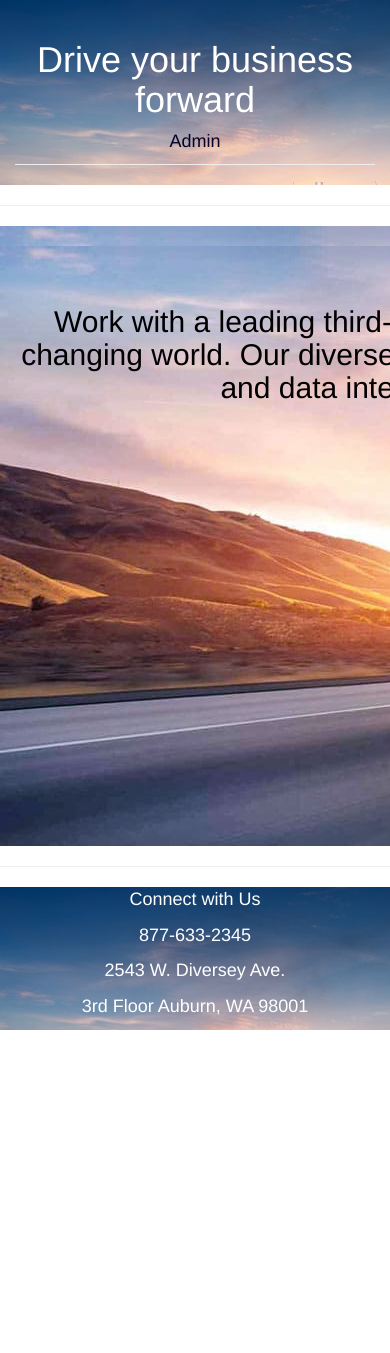
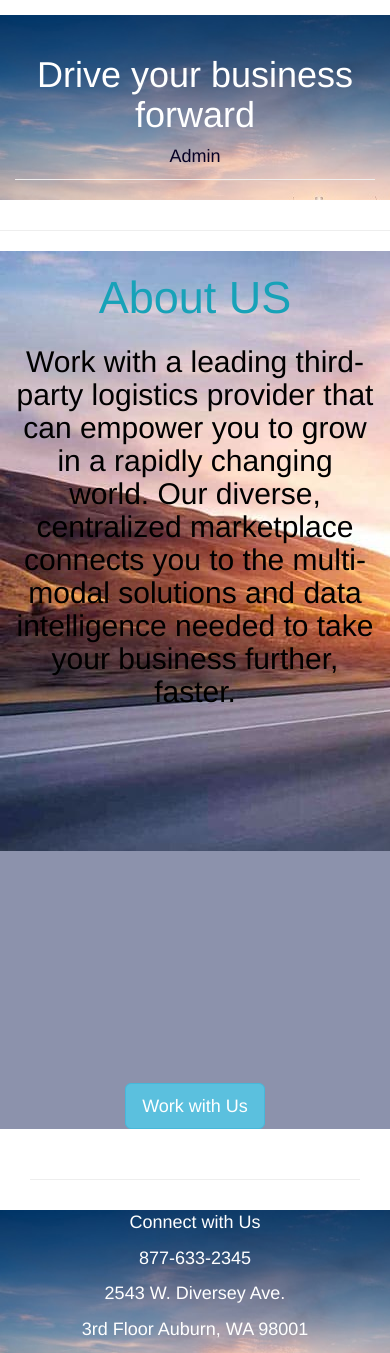
Before and after one commit to KaurEkampreet/TruckLoad, a PHP site: page /views/home.html in a window 390 px wide; the page is wider, and only the part inside the window is pictured. Before the commit the page ends 1030 px from the top of that part, so only its background shows below. Run offline with PHP 8.4, Linux system fonts and the light colour scheme.

Commit message:
Edited the styles and views to improve appearance and to make application responsive

```diff
--- a/styles/truckload.css
+++ b/styles/truckload.css
@@ -16,22 +16,22 @@ a {
 }
 
 .col-md-8 {
-    background-color: #3f9fb5;
+    background-color: #8C92AC;
     background-image: url("../images/truckings.jpg");
     background-repeat: no-repeat;
     text-align: center;
-    height: 600px;
-    width: 1308px;
+    max-width: 100%;
+    height: auto;
 }
 
 .container {
-    background-color: #3f9fb5;
+    background-color: #8C92AC;
     background-image: url("../images/truckings.jpg");
     background-position-y: center;
     background-repeat: no-repeat;
     color: black;
-    height: 600px;
-    width: 1308px;
+    max-width: 100%;
+    height: auto;
 }
 
 .container-fluid {
@@ -39,6 +39,8 @@ a {
     color: white;
     background-margin: 100px;
     text-align: center;
+    max-width: 100%;
+    height: auto;
 }
 
 .display-3 {
@@ -54,6 +56,8 @@ a {
 }
 #heading {
     background-image: url("../images/trucking.jpg");
+    max-width: 100%;
+    height: auto;
 }
 
 td {
--- a/views/home.html
+++ b/views/home.html
@@ -5,8 +5,11 @@
     <meta http-equiv="X-UA-Compatible" content="IE=edge">
     <meta name="viewport" content="width=device-width, initial-scale=1, shrink-to-fit=no">
     <meta http-equiv="x-ua-compatible" content="ie=edge">
+
     <!-- Bootstrap CSS -->
-    <!--<link rel="stylesheet" href="css/bootstrap.min.css">-->
+    <link rel="stylesheet" href="https://stackpath.bootstrapcdn.com/bootstrap/4.3.1/css/bootstrap.min.css"
+          integrity="sha384-ggOyR0iXCbMQv3Xipma34MD+dH/1fQ784/j6cY/iJTQUOhcWr7x9JvoRxT2MZw1T" crossorigin="anonymous">
+
     <link rel="stylesheet" href="https://maxcdn.bootstrapcdn.com/bootstrap/3.4.0/css/bootstrap.min.css">
     <link href="https://fonts.googleapis.com/css?family=Montserrat" rel="stylesheet">
     <title>TruckLoad</title>
@@ -17,6 +20,7 @@
           href="./styles/truckload.css">
 </head>
 <body>
+
     <div class="container-fluid mt-4 mb-5">
         <div class="page-header">
             <h1 class="text-center">Drive your business forward</h1>
--- a/views/partnerList.html
+++ b/views/partnerList.html
@@ -23,7 +23,7 @@
 <div class="container-fluid mt-4 mb-5">
     <div class="page-header">
         <h1 class="text-center">Drive your business forward</h1>
-        <!--<h1 class=" text-capitalize">Freights Trucking</h1>-->
+        <a href="{{ @BASE }}">Partners</a>
     </div>
 </div>
 
@@ -56,7 +56,7 @@
         </repeat>
         </tbody>
     </table>
-    <a href="{{ @BASE }}">Partners</a>
+
 </div>
 <div class="text-center">
     <a class="btn btn-lg btn-info" id="btn" name="button" type="submit" href="{{ @BASE }}">Partners</a>
```
Also changed, not shown: styles/css/bootstrap.min.css (deleted).
